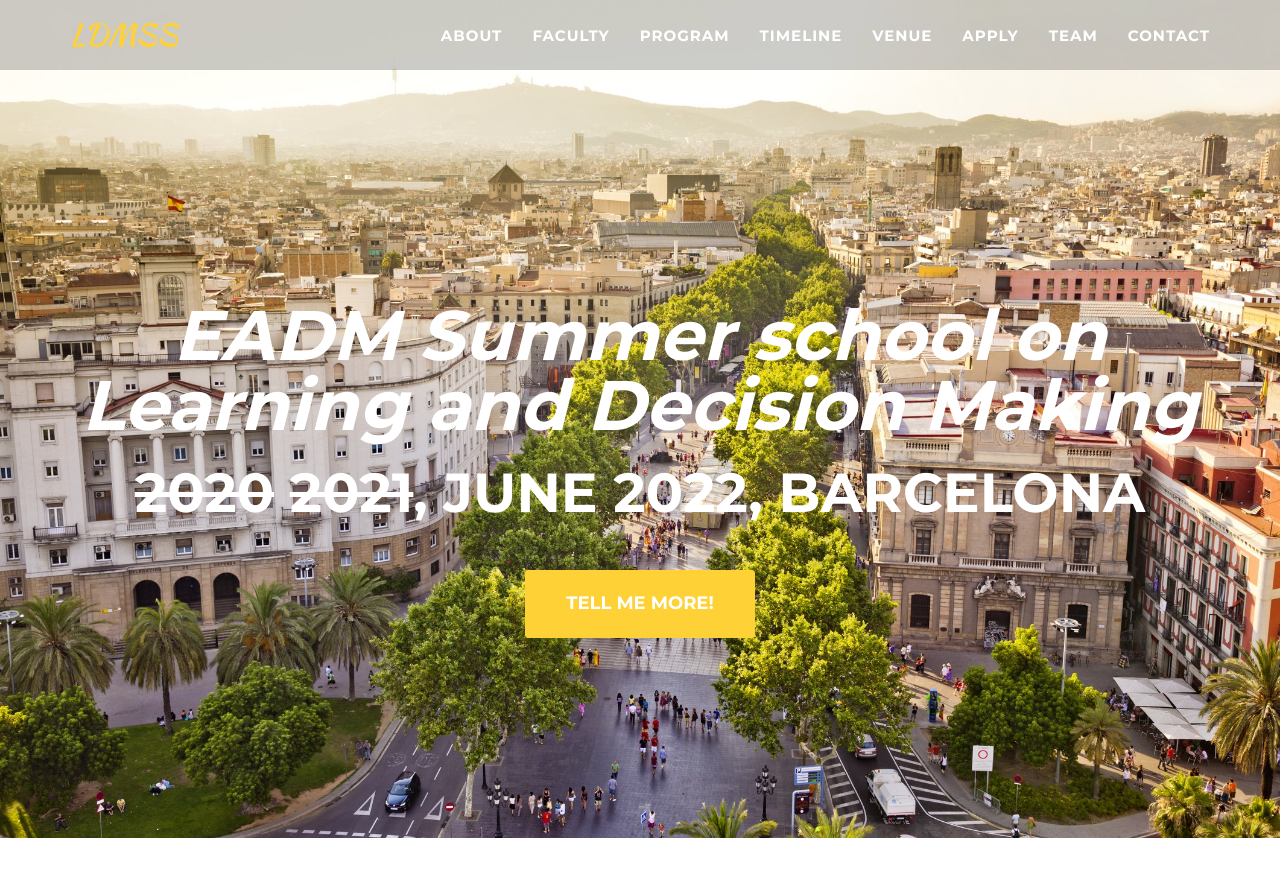
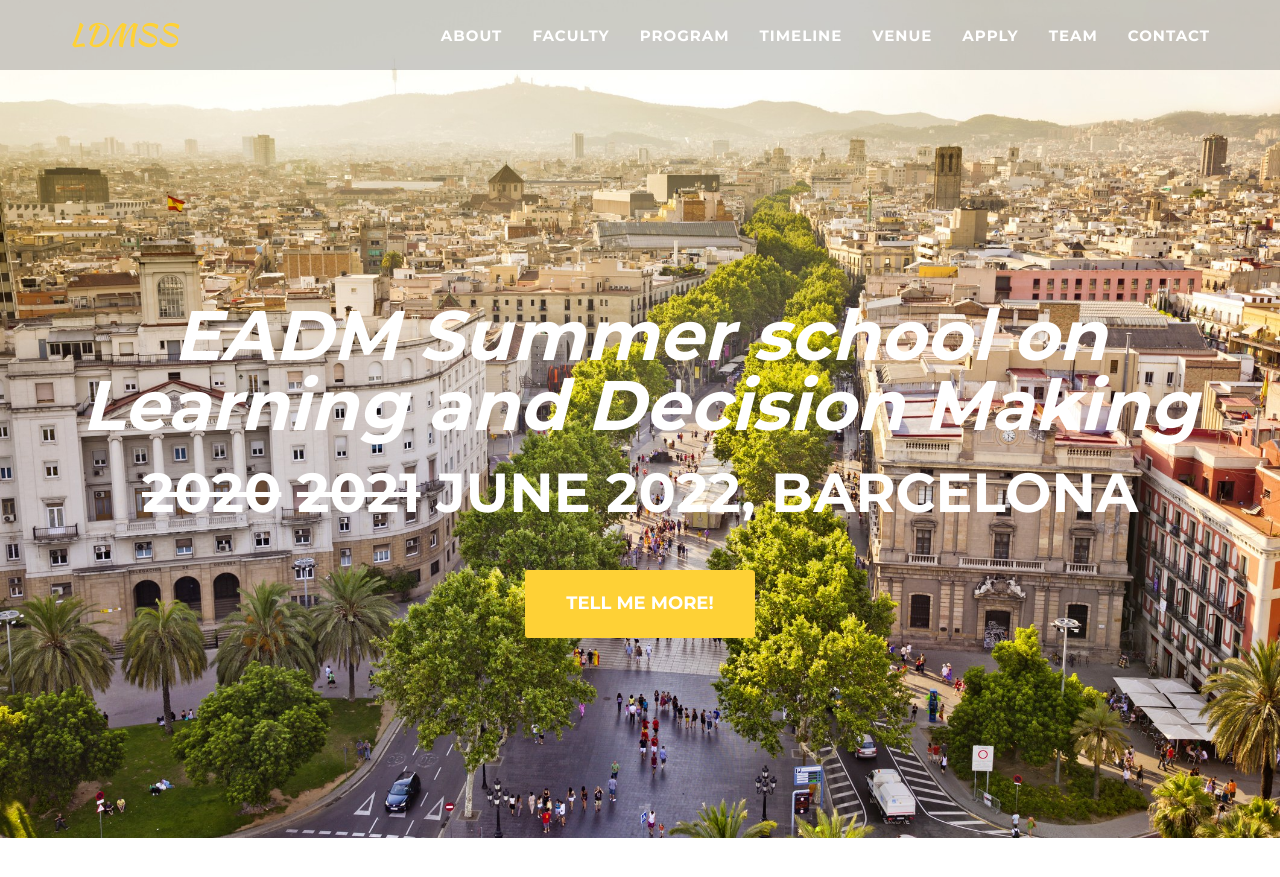
Before and after one commit to ldmss/ldmss.github.io, a Jekyll site: the page built from index.html, in a window 1280 px wide and 900 px high. Shown: the top 877 px of the window. Built offline with Jekyll 4.4.1, drawn with Linux system fonts in a browser that asks for light colours; some web fonts are replaced.

Commit message:
Update header.html

```diff
--- a/_includes/header.html
+++ b/_includes/header.html
@@ -54,7 +54,7 @@
         <div class="container">
             <div class="intro-text">
                 <div class="intro-lead-in">EADM Summer school on Learning and Decision Making</div>
-                <div class="intro-heading"><strike>2020</strike> <strike>2021</strike>, June 2022, Barcelona</div>
+                <div class="intro-heading"><strike>2020</strike> <strike>2021</strike> June 2022, Barcelona</div>
                 <a href="#about" class="page-scroll btn btn-xl">Tell me more!</a>
             </div>
         </div>
```
